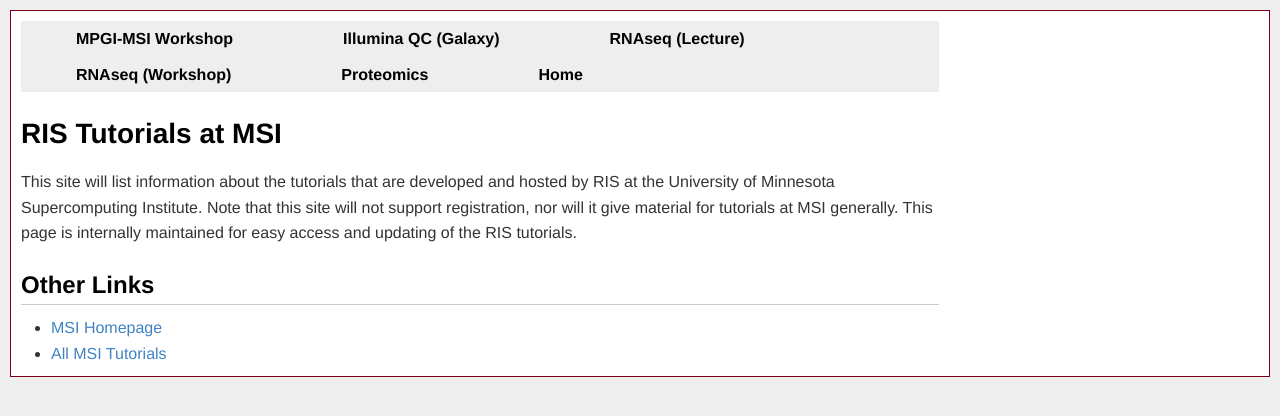
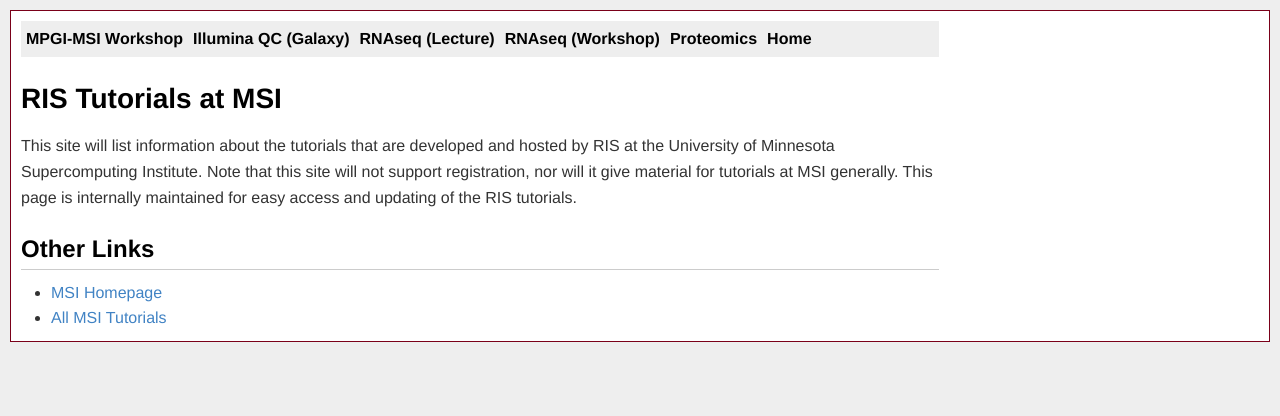
Before and after one commit to msi-ris/Tutorials, a Jekyll site: the page built from index.html, in a window 1280 px wide. Shown: the top 416 px of the page. Built offline with Jekyll 4.4.1, drawn with Linux system fonts in a browser that asks for light colours.

Commit message:
Tweak screen css

```diff
--- a/css/main.css
+++ b/css/main.css
@@ -103,7 +103,7 @@ summary {
     display:block;
     color:#000;
     text-align:center;
-    padding:5px 55px;
+    padding:5px 5px;
     text-decoration:none;
     font-weight:bold;
 }
```
